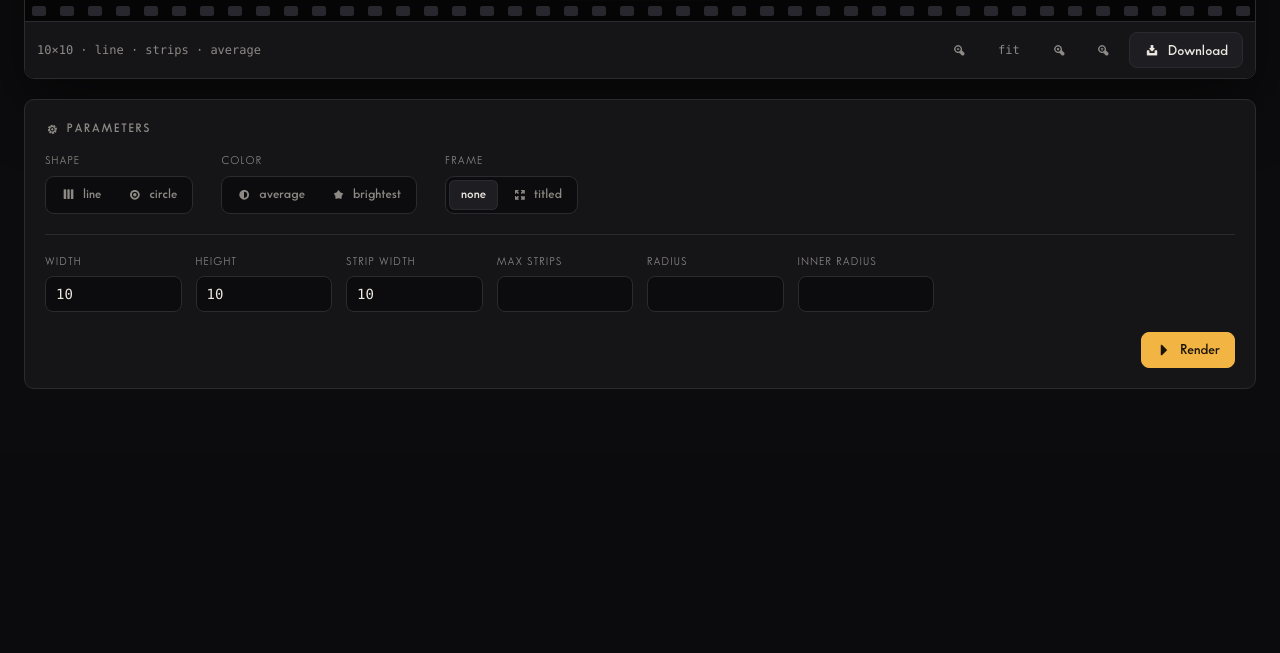
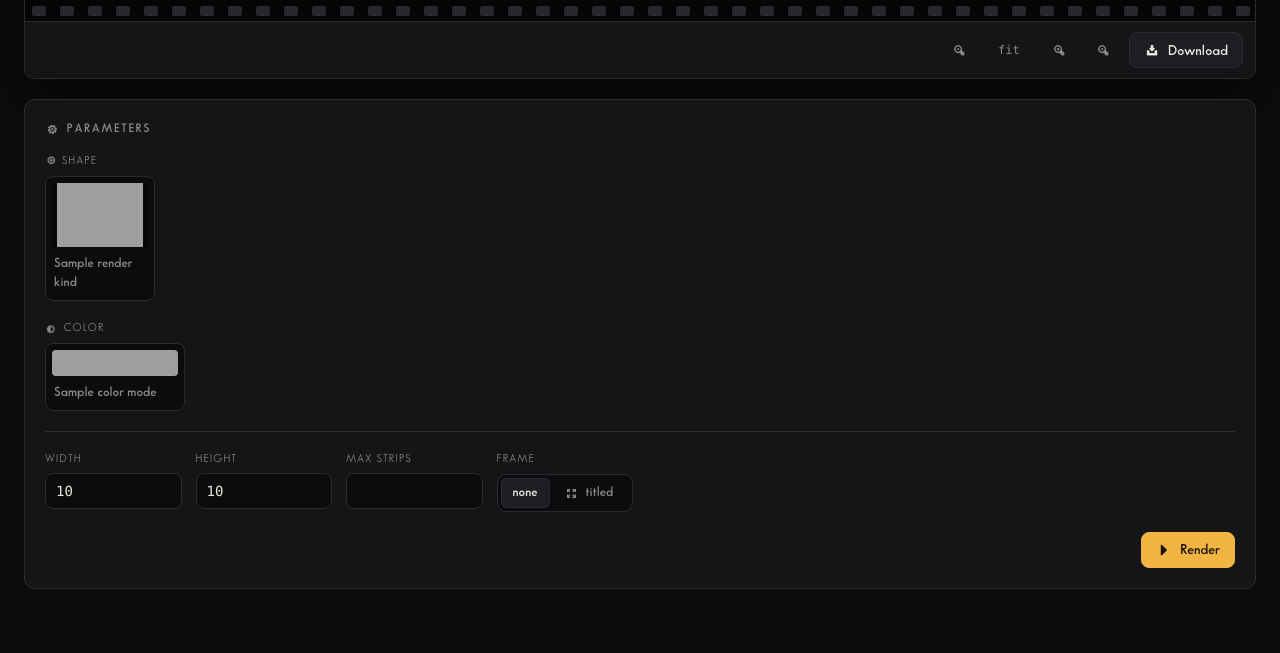
Before and after one commit to Bistraw/mba, a Flask app: template templates/source_render.html in a window 1280 px wide. Shown: the part 606-1259 px from the top of the page. Before the commit the page ends 995 px from the top, so only its background shows below. Run offline with Flask 3, Linux system fonts and the light colour scheme; the template is opened without the code that fills it: most values are stand-ins (such as "Sample title", 1, 10 or a date in 2020); parts of the project's set-up code (start-up, migrations or seed data) failed here and were passed over; grey boxes are pictures that could not be loaded.

Commit message:
seven color modes and five new shapes with previews

```diff
--- a/main.py
+++ b/main.py
@@ -1,6 +1,6 @@
 from flask import Flask, jsonify, request, send_file, send_from_directory, render_template
 import database
-from domain import Color, ColorMode, Source, SourceKind, SourceFrame, SourceService
+from domain import Color, ColorMode, RenderKind, Source, SourceKind, SourceFrame, SourceService
 import render
 import ingester
 import os
@@ -23,9 +23,10 @@
     width = request.args.get('width', default=1000, type=int)
     strip_width = request.args.get('strip_width', default=5, type=int)
     max_strips = request.args.get('max_strips', default=1000, type=int)
-    kind = request.args.get('kind', default=0, type=int) # gotta add an enum for the render kind... someone do that latter
+    kind = request.args.get('kind', default=RenderKind.LINE, type=int)
     radius = request.args.get('radius', default=400, type=int)
     radius_inner = request.args.get('radius_inner', default=20, type=int)
+    turns = request.args.get('turns', default=6, type=int)
     color_mode = request.args.get('color_mode', default=ColorMode.AVERAGE, type=int)
 
     f_ = request.args.get('f', default=False, type=is_it_true)
@@ -45,20 +46,31 @@
 
     source = SourceService.get_source_by_id(conn, source_id)
 
-    frames = SourceService.get_source_frames(conn, source_id)
+    if not ColorMode.is_valid(color_mode):
+        return jsonify(error=f"unknown color_mode: {color_mode}"), 400
 
-    data = []
+    if not RenderKind.is_valid(kind):
+        return jsonify(error=f"unknown kind: {kind}"), 400
 
-    for f in frames:
-        data.append(f.get_color(color_mode))
+    data = SourceService.get_source_colors(conn, source_id, color_mode)
 
-    if any(c is None for c in data):
-        return jsonify(error="this source has no brightest color data yet, run feeder.py to backfill it"), 409
+    if data is None:
+        return jsonify(error="this source has no data for this color mode yet, run feeder.py to backfill it"), 409
 
-    if kind == 0:
+    if kind == RenderKind.LINE:
         img : Image = render.render_force_max_lines_force_size(data, height, strip_width, max_strips, width)
+    elif kind == RenderKind.CIRCLE:
+        img : Image = render.render_circle(data, radius, radius_inner, max_strips, width, height)
+    elif kind == RenderKind.ROWS:
+        img : Image = render.render_rows(data, max_strips, width, height)
+    elif kind == RenderKind.RINGS:
+        img : Image = render.render_rings(data, radius, radius_inner, max_strips, width, height)
+    elif kind == RenderKind.SPIRAL:
+        img : Image = render.render_spiral(data, radius, radius_inner, max_strips, width, height, turns)
+    elif kind == RenderKind.MOSAIC:
+        img : Image = render.render_mosaic(data, max_strips, width, height)
     else:
-        img : Image = render.render_circle(data, radius, radius_inner, max_strips, width, height)
+        img : Image = render.render_wave(data, max_strips, width, height)
 
     if f_ == True:
         img : Image = render.render_frame(f"{source.metadata_name} ({source.metadata_year})", "", img, Color(f_bg_r, f_bg_g, f_bg_b), Color(f_fg_r, f_fg_g, f_fg_b), f_h_h, width, height)
@@ -82,7 +94,7 @@
     conn = database.create_connection()
     sources = SourceService.get_sources(conn)
 
-    return render_template('source_list.html', sources=sources)
+    return render_template('source_list.html', sources=sources, color_modes=ColorMode.ALL)
 
 @app.route('/source/<int:source_id>/render', methods=['GET'])
 def get_source_render(source_id):
@@ -90,16 +102,17 @@
     width = request.args.get('width', default=1000, type=int)
     strip_width = request.args.get('strip_width', default=5, type=int)
     max_strips = request.args.get('max_strips', default=1000, type=int)
-    kind = request.args.get('kind', default=0, type=int) # gotta add an enum for the render kind... someone do that latter
+    kind = request.args.get('kind', default=RenderKind.LINE, type=int)
     radius = request.args.get('radius', default=400, type=int)
     radius_inner = request.args.get('radius_inner', default=20, type=int)
+    turns = request.args.get('turns', default=6, type=int)
     color_mode = request.args.get('color_mode', default=ColorMode.AVERAGE, type=int)
     f_ = request.args.get('f', default=False, type=is_it_true)
 
     conn = database.create_connection()
     source = SourceService.get_source_by_id(conn, source_id)
 
-    return render_template('source_render.html', source=source, height=height, width=width, strip_width=strip_width, max_strips=max_strips, kind=kind, radius=radius, radius_inner=radius_inner, color_mode=color_mode, f=f_)
+    return render_template('source_render.html', source=source, height=height, width=width, strip_width=strip_width, max_strips=max_strips, kind=kind, radius=radius, radius_inner=radius_inner, turns=turns, color_mode=color_mode, color_modes=ColorMode.ALL, render_kinds=RenderKind.ALL, radial_kinds=RenderKind.RADIAL, f=f_)
 
 @app.route('/assets/fonts/<path:filename>')
 def asset_fonts(filename):
--- a/static/css/render.css
+++ b/static/css/render.css
@@ -174,6 +174,113 @@
     color: var(--text-muted);
 }
 
+/* color modes: each option previews this source's barcode in that mode */
+.color-group {
+    margin-top: 20px;
+}
+
+.color-group > span {
+    display: flex;
+    align-items: center;
+    gap: 6px;
+}
+
+.swatches {
+    display: grid;
+    grid-template-columns: repeat(auto-fill, minmax(130px, 1fr));
+    gap: 10px;
+}
+
+.swatches input {
+    position: absolute;
+    opacity: 0;
+    pointer-events: none;
+}
+
+.swatch {
+    display: flex;
+    flex-direction: column;
+    gap: 7px;
+    padding: 6px 6px 8px;
+    border: 1px solid var(--border);
+    border-radius: 8px;
+    background: var(--bg);
+    cursor: pointer;
+    transition: border-color 0.15s, background 0.15s;
+}
+
+.swatch:hover {
+    border-color: #3a3a43;
+}
+
+.swatch img {
+    display: block;
+    width: 100%;
+    height: 26px;
+    border-radius: 4px;
+    background: var(--surface-2);
+    object-fit: fill;
+}
+
+.swatch.missing img {
+    visibility: hidden;
+    background: repeating-linear-gradient(135deg, var(--surface-2) 0 6px, var(--bg) 6px 12px);
+}
+
+.swatch.missing {
+    position: relative;
+}
+
+.swatch.missing::before {
+    /* the hidden img keeps the size, this draws the "no data" stripes over it */
+    content: "no data yet";
+    position: absolute;
+    inset: 6px 6px auto;
+    height: 26px;
+    display: grid;
+    place-items: center;
+    border-radius: 4px;
+    background: repeating-linear-gradient(135deg, var(--surface-2) 0 6px, var(--bg) 6px 12px);
+    color: var(--text-muted);
+    font-size: 11px;
+}
+
+/* shapes reuse the swatch look with a taller preview */
+.shapes {
+    grid-template-columns: repeat(auto-fill, minmax(110px, 1fr));
+}
+
+.shape img {
+    height: 64px;
+    background: #050506;
+    object-fit: contain;
+}
+
+.shape.missing::before {
+    height: 64px;
+}
+
+.swatch-name {
+    padding-left: 2px;
+    color: var(--text-muted);
+    font-size: 13px;
+    font-weight: 600;
+}
+
+.swatches input:checked + .swatch {
+    border-color: var(--accent);
+    background: var(--surface-2);
+}
+
+.swatches input:checked + .swatch .swatch-name {
+    color: var(--text);
+}
+
+.swatches input:focus-visible + .swatch {
+    outline: 2px solid var(--accent);
+    outline-offset: 1px;
+}
+
 .numbers {
     display: grid;
     grid-template-columns: repeat(auto-fill, minmax(130px, 1fr));
@@ -189,9 +296,8 @@
     margin-top: 20px;
 }
 
-/* fields that only make sense for one render kind */
-.controls[data-kind="0"] .only-circle,
-.controls[data-kind="1"] .only-line {
+/* fields the selected shape doesn't use (see syncFields) */
+.field[hidden] {
     display: none;
 }
 
--- a/templates/source_render.html
+++ b/templates/source_render.html
@@ -48,29 +48,45 @@
             </div>
         </section>
 
-        <form class="controls" id="params" data-kind="{{ kind }}" autocomplete="off" onsubmit="event.preventDefault(); render();">
+        <form class="controls" id="params" autocomplete="off" onsubmit="event.preventDefault(); render();">
             <div class="controls-head"><i class="icon icon-gear"></i> parameters</div>
 
-            <div class="controls-row">
-                <div class="control-group">
-                    <span>shape</span>
-                    <div class="segmented">
-                        <input type="radio" name="kind" id="kind-0" value="0" {% if kind == 0 %}checked{% endif %}>
-                        <label for="kind-0"><i class="icon icon-line"></i> line</label>
-                        <input type="radio" name="kind" id="kind-1" value="1" {% if kind == 1 %}checked{% endif %}>
-                        <label for="kind-1"><i class="icon icon-circle"></i> circle</label>
-                    </div>
+            <div class="control-group">
+                <span><i class="icon icon-circle"></i> shape</span>
+                <div class="swatches shapes">
+                    {% for k, name, description in render_kinds %}
+                    {% set radial = k in radial_kinds %}
+                    <input type="radio" name="kind" id="kind-{{ k }}" value="{{ k }}" {% if kind == k %}checked{% endif %}>
+                    <label class="swatch shape" for="kind-{{ k }}" title="{{ description }}">
+                        <img alt="" loading="lazy" data-preview
+                            src="/api/source/{{ source.id }}/render?width={{ 64 if radial else 96 }}&height=64&strip_width=1&max_strips=120&kind={{ k }}&radius=96&radius_inner=12&turns=4&color_mode={{ color_mode }}">
+                        <span class="swatch-name shape-name">{{ name }}</span>
+                    </label>
+                    {% endfor %}
                 </div>
+            </div>
 
-                <div class="control-group">
-                    <span>color</span>
-                    <div class="segmented">
-                        <input type="radio" name="color_mode" id="cm-0" value="0" {% if color_mode == 0 %}checked{% endif %}>
-                        <label for="cm-0"><i class="icon icon-contrast"></i> average</label>
-                        <input type="radio" name="color_mode" id="cm-1" value="1" {% if color_mode == 1 %}checked{% endif %}>
-                        <label for="cm-1"><i class="icon icon-star"></i> brightest</label>
-                    </div>
+            <div class="control-group color-group">
+                <span><i class="icon icon-contrast"></i> color</span>
+                <div class="swatches">
+                    {% for mode, name, description in color_modes %}
+                    <input type="radio" name="color_mode" id="cm-{{ mode }}" value="{{ mode }}" {% if color_mode == mode %}checked{% endif %}>
+                    <label class="swatch" for="cm-{{ mode }}" title="{{ description }}">
+                        <img alt="" loading="lazy" src="/api/source/{{ source.id }}/render?width=200&height=28&strip_width=1&max_strips=200&kind=0&color_mode={{ mode }}">
+                        <span class="swatch-name">{{ name }}</span>
+                    </label>
+                    {% endfor %}
                 </div>
+            </div>
+
+            <div class="numbers">
+                <label class="field"><span>width</span><input type="number" name="width" value="{{ width }}" min="10" max="4200"></label>
+                <label class="field"><span>height</span><input type="number" name="height" value="{{ height }}" min="10" max="4200"></label>
+                <label class="field" data-kinds="0"><span>strip width</span><input type="number" name="strip_width" value="{{ strip_width }}" min="1" max="100"></label>
+                <label class="field"><span>max strips</span><input type="number" name="max_strips" value="{{ max_strips }}" min="1" max="10000"></label>
+                <label class="field" data-kinds="{{ radial_kinds|join(',') }}"><span>radius</span><input type="number" name="radius" value="{{ radius }}" min="1" max="10000"></label>
+                <label class="field" data-kinds="{{ radial_kinds|join(',') }}"><span>inner radius</span><input type="number" name="radius_inner" value="{{ radius_inner }}" min="0" max="10000"></label>
+                <label class="field" data-kinds="4"><span>turns</span><input type="number" name="turns" value="{{ turns }}" min="1" max="100"></label>
 
                 <div class="control-group">
                     <span>frame</span>
@@ -81,15 +97,6 @@
                         <label for="f-1"><i class="icon icon-frame"></i> titled</label>
                     </div>
                 </div>
-            </div>
-
-            <div class="numbers">
-                <label class="field"><span>width</span><input type="number" name="width" value="{{ width }}" min="10" max="4200"></label>
-                <label class="field"><span>height</span><input type="number" name="height" value="{{ height }}" min="10" max="4200"></label>
-                <label class="field only-line"><span>strip width</span><input type="number" name="strip_width" value="{{ strip_width }}" min="1" max="100"></label>
-                <label class="field"><span>max strips</span><input type="number" name="max_strips" value="{{ max_strips }}" min="1" max="10000"></label>
-                <label class="field only-circle"><span>radius</span><input type="number" name="radius" value="{{ radius }}" min="1" max="10000"></label>
-                <label class="field only-circle"><span>inner radius</span><input type="number" name="radius_inner" value="{{ radius_inner }}" min="1" max="10000"></label>
             </div>
 
             <div class="controls-actions">
@@ -125,8 +132,8 @@
 
         function updateCaption() {
             const p = new FormData(form);
-            const shape = p.get('kind') === '1' ? 'circle' : 'line';
-            const color = p.get('color_mode') === '1' ? 'brightest' : 'average';
+            const shape = form.querySelector('input[name="kind"]:checked + label .shape-name').textContent;
+            const color = form.querySelector('input[name="color_mode"]:checked + label .swatch-name').textContent;
 
             document.getElementById('caption').textContent =
                 `${p.get('width')}×${p.get('height')} · ${shape} · ${p.get('max_strips')} strips · ${color}`;
@@ -168,13 +175,42 @@
             if (img.naturalWidth === 0) stage.classList.add('error');
         }
 
-        // segmented options render right away, numbers wait for the render button
+        // only show the number fields the selected shape uses (data-kinds="1,3,4")
+        function syncFields() {
+            const kind = new FormData(form).get('kind');
+
+            for (const field of form.querySelectorAll('[data-kinds]')) {
+                field.hidden = !field.dataset.kinds.split(',').includes(kind);
+            }
+        }
+
+        // shape previews follow the selected color mode
+        function syncPreviews() {
+            const mode = new FormData(form).get('color_mode');
+
+            for (const preview of form.querySelectorAll('img[data-preview]')) {
+                preview.src = preview.src.replace(/color_mode=\d+/, `color_mode=${mode}`);
+            }
+        }
+
+        // shapes, colors and frame render right away, numbers wait for the render button
         for (const radio of form.querySelectorAll('input[type="radio"]')) {
             radio.addEventListener('change', () => {
-                form.dataset.kind = new FormData(form).get('kind');
+                if (radio.name === 'kind') syncFields();
+                if (radio.name === 'color_mode') syncPreviews();
                 render();
             });
         }
+
+        // previews of modes this source has no data for yet get a placeholder
+        for (const preview of form.querySelectorAll('.swatch img, .shape img')) {
+            preview.addEventListener('load', () => preview.parentElement.classList.remove('missing'));
+            preview.addEventListener('error', () => preview.parentElement.classList.add('missing'));
+
+            if (preview.complete && preview.naturalWidth === 0) preview.parentElement.classList.add('missing');
+        }
+
+        syncFields();
 
         document.getElementById('download-button').href = img.getAttribute('src');
         updateCaption();
```
Also changed, not shown: domain.py (+110 -2 lines), feeder.py (+24 -14 lines), ingester.py (+93 -24 lines), render.py (+125 -3 lines), schema/002.sql (added, +12 -0 lines), static/css/library.css (+37 -0 lines), templates/source_list.html (+19 -16 lines).
